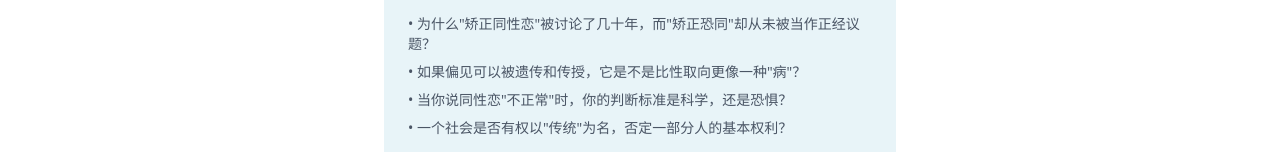
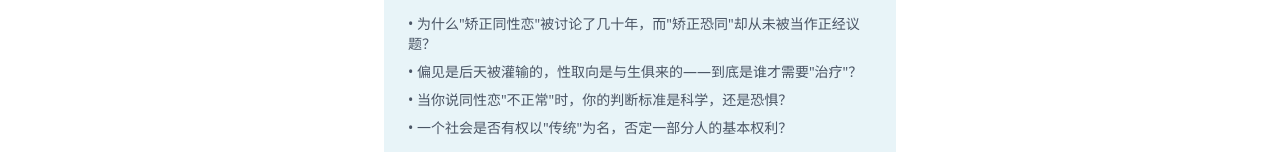
Before and after one commit to JacobYixi/old-broadlovehch, a Next.js app: page /faq in a window 1280 px wide. Shown: the part 1729-1881 px from the top of the page. Built offline with nearby package versions, Linux system fonts and the light colour scheme.

Commit message:
fix(faq): 修正偏见遗传的错误表述

```diff
--- a/src/app/faq/page.tsx
+++ b/src/app/faq/page.tsx
@@ -187,7 +187,7 @@ export default function FAQPage() {
             <h3 className="font-bold text-[#0C6B8A] mb-3">值得思考的问题</h3>
             <ul className="space-y-2 text-sm text-gray-600">
               <li>• 为什么"矫正同性恋"被讨论了几十年，而"矫正恐同"却从未被当作正经议题？</li>
-              <li>• 如果偏见可以被遗传和传授，它是不是比性取向更像一种"病"？</li>
+              <li>• 偏见是后天被灌输的，性取向是与生俱来的——到底是谁才需要"治疗"？</li>
               <li>• 当你说同性恋"不正常"时，你的判断标准是科学，还是恐惧？</li>
               <li>• 一个社会是否有权以"传统"为名，否定一部分人的基本权利？</li>
             </ul>
```
